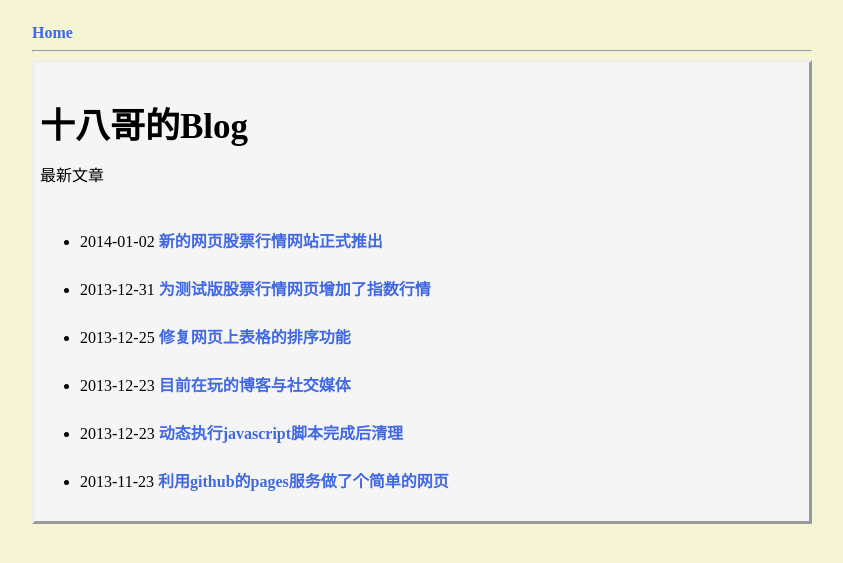
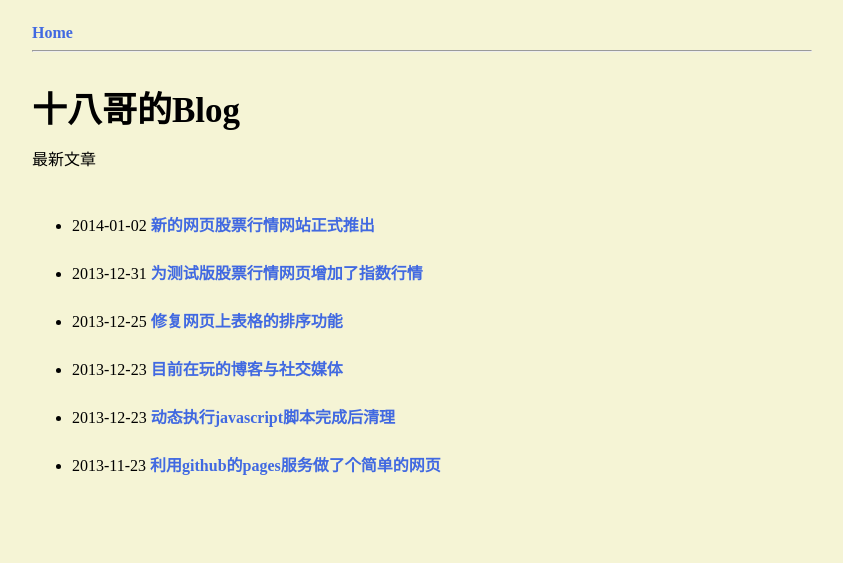
Before and after one commit to cforth/blog, a Jekyll site: the page built from index.html, in a window 1280 px wide. Shown: the top 563 px of the page, without its empty margins (218-1061 px from the left). Built offline with Jekyll 4.4.1, drawn with Linux system fonts in a browser that asks for light colours.

Commit message:
修改了css，增加了主页layouts

```diff
--- /dev/null
+++ b/_layouts/main.html
@@ -0,0 +1,19 @@
+<!DOCTYPE html>
+<html>
+<head>
+  <link rel="stylesheet" type="text/css" href="{{ site.baseurl}}/css/mystyle.css">
+  <link rel="stylesheet" type="text/css" href="{{ site.baseurl}}/css/mystyle.css">
+  <link rel="shortcut icon" href="{{ site.baseurl}}/favicon.ico" type="image/x-icon" />
+  <meta http-equiv="content-type" content="text/html; charset=utf-8" />
+　<title>{{ page.title }}</title>
+</head>
+
+<body>
+  <div id="main">
+    <a href="http://cforth.github.io/cfhurricane/">Home</a>
+    <hr />
+      {{ content }}
+  </div>
+
+</body>
+</html>
--- a/css/mystyle.css
+++ b/css/mystyle.css
@@ -52,6 +52,6 @@
 
 div#text {
   background-color:#F5F5F5;
-  border-style:outset;
+  border-style:groove;
   padding:5px;
 }
--- a/index.html
+++ b/index.html
@@ -1,5 +1,5 @@
 ---
-layout: default
+layout: main
 title: 十八哥的Blog
 ---
 <h2>{{ page.title }}</h2>
```
